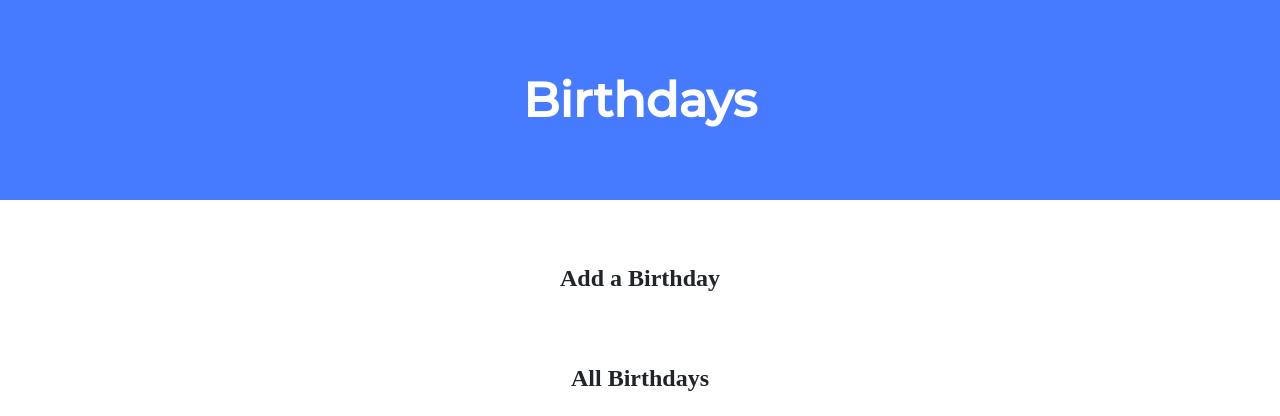
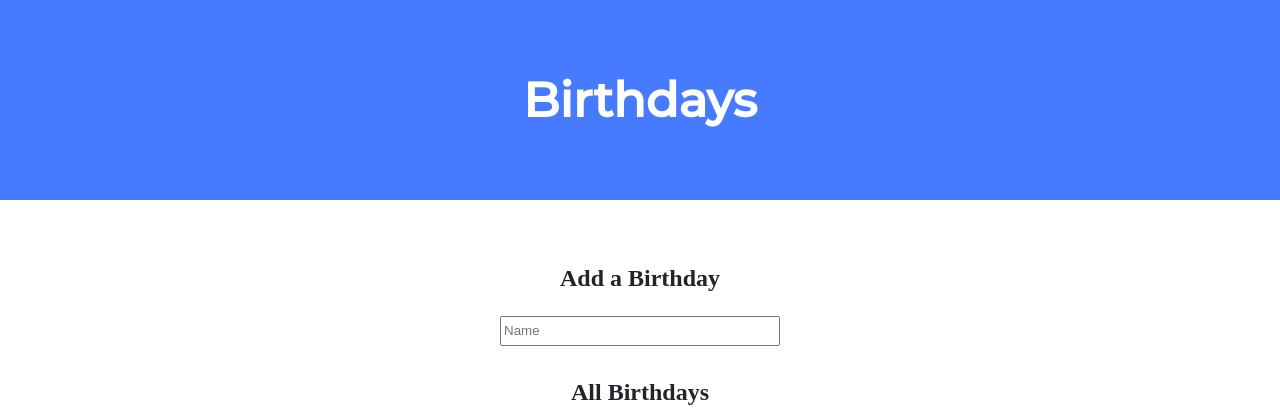
Before and after one commit to Viktor4eto/CS50x, a Python web app: template birthdays/templates/index.html in a window 1280 px wide. Shown: the top 416 px of the page. Run offline with Jinja, Linux system fonts and the light colour scheme; the template is opened without the code that fills it, so the values that code supplies are empty.

Commit message:
Wed, Aug 16, 2023, 12:48 AM +03:00

```diff
--- a/birthdays/templates/index.html
+++ b/birthdays/templates/index.html
@@ -15,6 +15,7 @@
 
                 <h2>Add a Birthday</h2>
                 <!-- TODO: Create a form for users to submit a name, a month, and a day -->
+                <input type="text" name="name" placeholder="Name" methond="post"
             </div>
 
             <div class="section">
```
